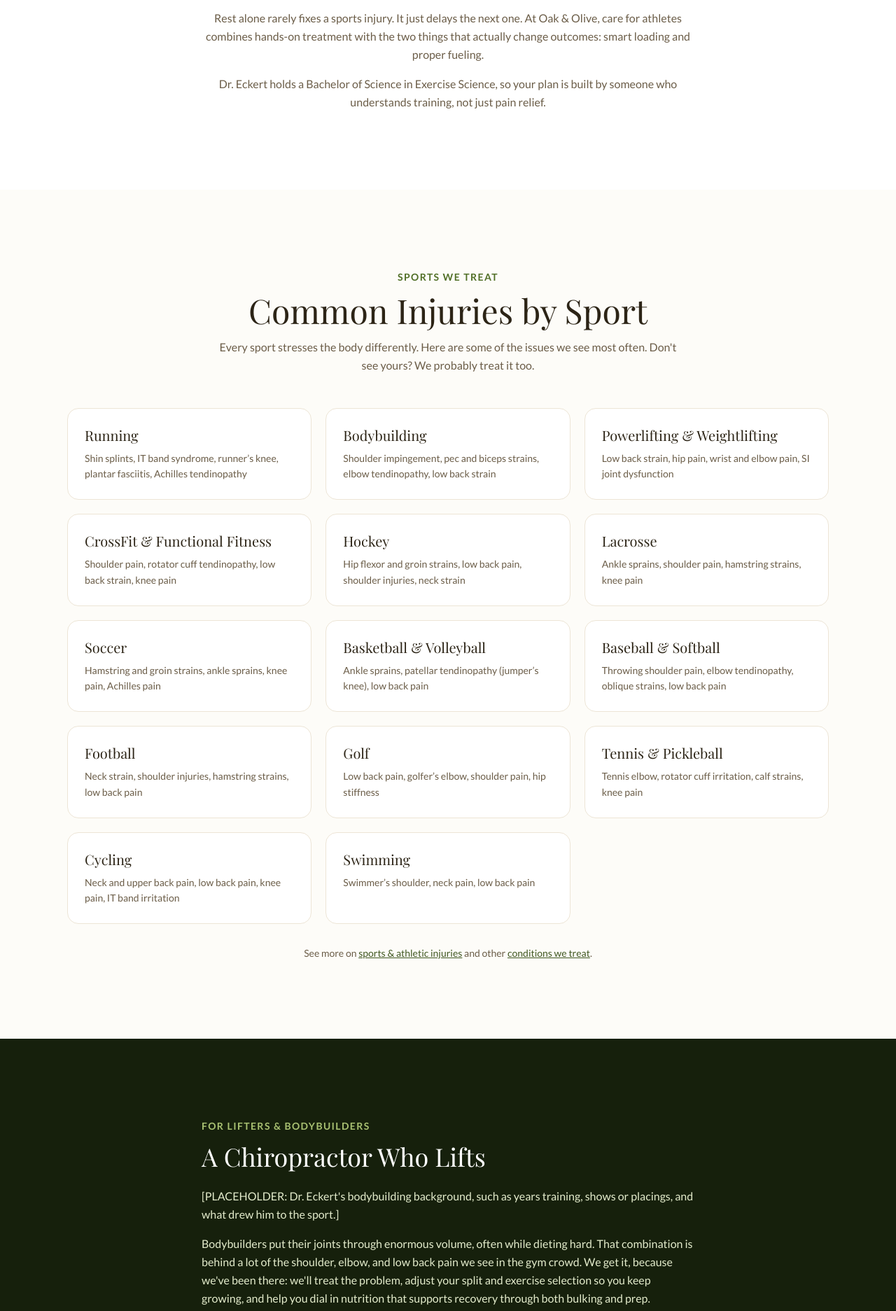
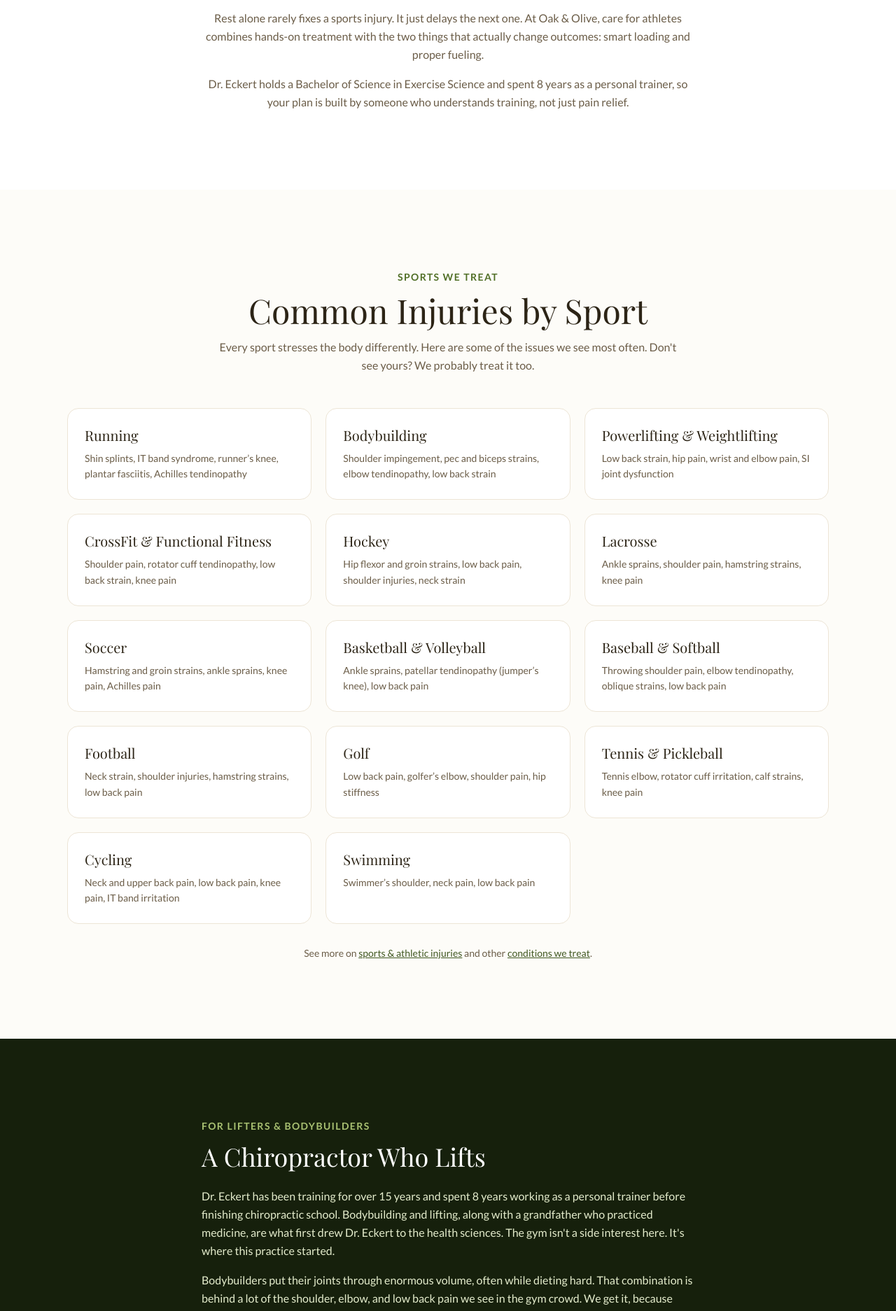
Before and after one commit to alonandon/OakandOlive, a Next.js app: page /athletes in a window 1280 px wide. Shown: the part 842-2715 px from the top of the page at 70% size. Built offline with nearby package versions, Linux system fonts and the light colour scheme.

Commit message:
Add Dr. Eckert's lifting background to athletes page

```diff
--- a/src/app/athletes/page.tsx
+++ b/src/app/athletes/page.tsx
@@ -139,7 +139,7 @@ export default function AthletesPage() {
             Rest alone rarely fixes a sports injury. It just delays the next one. At Oak &amp; Olive, care for athletes combines hands-on treatment with the two things that actually change outcomes: smart loading and proper fueling.
           </p>
           <p className="font-sans text-bark-muted leading-relaxed">
-            Dr. Eckert holds a Bachelor of Science in Exercise Science, so your plan is built by someone who understands training, not just pain relief.
+            Dr. Eckert holds a Bachelor of Science in Exercise Science and spent 8 years as a personal trainer, so your plan is built by someone who understands training, not just pain relief.
           </p>
         </div>
       </section>
@@ -177,7 +177,7 @@ export default function AthletesPage() {
           </h2>
           <div className="font-sans text-olive-100 leading-relaxed space-y-4">
             <p>
-              [PLACEHOLDER: Dr. Eckert&apos;s bodybuilding background, such as years training, shows or placings, and what drew him to the sport.]
+              Dr. Eckert has been training for over 15 years and spent 8 years working as a personal trainer before finishing chiropractic school. Bodybuilding and lifting, along with a grandfather who practiced medicine, are what first drew Dr. Eckert to the health sciences. The gym isn&apos;t a side interest here. It&apos;s where this practice started.
             </p>
             <p>
               Bodybuilders put their joints through enormous volume, often while dieting hard. That combination is behind a lot of the shoulder, elbow, and low back pain we see in the gym crowd. We get it, because we&apos;ve been there: we&apos;ll treat the problem, adjust your split and exercise selection so you keep growing, and help you dial in nutrition that supports recovery through both bulking and prep.
```
